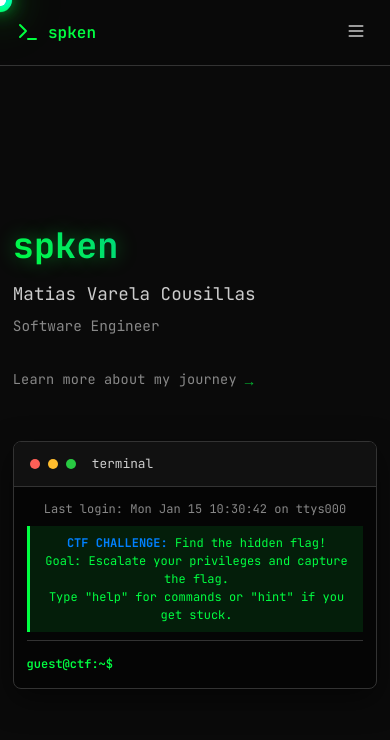
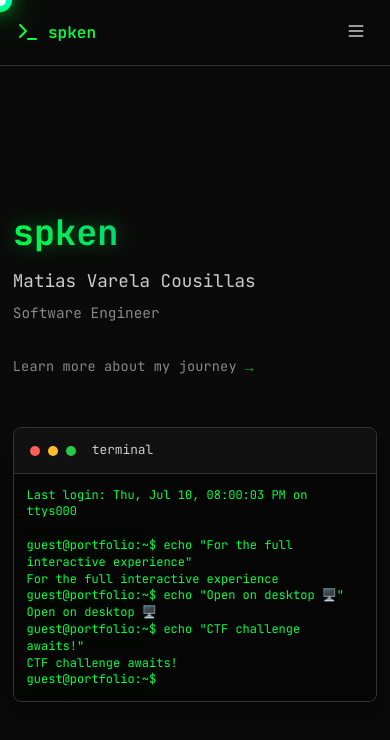
Before and after one commit to spken/whoami-deprecated, a React (Vite) app: page / in a window 390 px wide. Shown: the top 740 px of the page. Built offline with nearby package versions, Linux system fonts and the light colour scheme.

Commit message:
feat: add mobile terminal message and display last login time in Terminal component

```diff
--- a/src/components/HomeSection.tsx
+++ b/src/components/HomeSection.tsx
@@ -1,4 +1,5 @@
 import { motion } from "framer-motion";
+import { useState, useEffect } from "react";
 import Terminal from "./Terminal";
 
 interface HomeSectionProps {
@@ -6,6 +7,34 @@ interface HomeSectionProps {
 }
 
 export const HomeSection = ({ onSectionChange }: HomeSectionProps) => {
+  const [isMobile, setIsMobile] = useState(false);
+  const [currentTime, setCurrentTime] = useState('');
+
+  useEffect(() => {
+    const checkMobile = () => {
+      setIsMobile(window.innerWidth <= 768);
+    };
+
+    const updateTime = () => {
+      const now = new Date();
+      const timeString = now.toLocaleString('en-US', {
+        weekday: 'short',
+        month: 'short',
+        day: 'numeric',
+        hour: '2-digit',
+        minute: '2-digit',
+        second: '2-digit'
+      }) + ' on ttys000';
+      setCurrentTime(timeString);
+    };
+
+    checkMobile();
+    updateTime();
+    window.addEventListener('resize', checkMobile);
+
+    return () => window.removeEventListener('resize', checkMobile);
+  }, []);
+
   return (
     <motion.section
       key="home"
@@ -51,7 +80,43 @@ export const HomeSection = ({ onSectionChange }: HomeSectionProps) => {
             <span className="cta-arrow">→</span>
           </motion.div>
         </div>
-        <Terminal interactive={true} />
+        {isMobile ? (
+          <div className="mobile-terminal-message">
+            <div className="terminal">
+              <div className="terminal-header">
+                <div className="terminal-buttons">
+                  <div className="btn btn-close"></div>
+                  <div className="btn btn-minimize"></div>
+                  <div className="btn btn-maximize"></div>
+                </div>
+                <div className="terminal-title">terminal</div>
+              </div>
+              <div className="terminal-body">
+                <div className="terminal-text">
+                  Last login: {currentTime}
+                  <br />
+                  <br />
+                  <span className="glow">guest@portfolio:~$</span> echo "For the full interactive experience"
+                  <br />
+                  For the full interactive experience
+                  <br />
+                  <span className="glow">guest@portfolio:~$</span> echo "Open on desktop 🖥️"
+                  <br />
+                  Open on desktop 🖥️
+                  <br />
+                  <span className="glow">guest@portfolio:~$</span> echo "CTF challenge awaits!"
+                  <br />
+                  CTF challenge awaits!
+                  <br />
+                  <span className="glow">guest@portfolio:~$</span>{" "}
+                  <span className="cursor">█</span>
+                </div>
+              </div>
+            </div>
+          </div>
+        ) : (
+          <Terminal interactive={true} />
+        )}
       </div>
     </motion.section>
   );
--- a/src/components/Terminal.tsx
+++ b/src/components/Terminal.tsx
@@ -12,8 +12,22 @@ const Terminal: React.FC<TerminalProps> = ({ interactive = false }) => {
   const [currentUser, setCurrentUser] = useState("guest");
   const [awaitingPassword, setAwaitingPassword] = useState(false);
   const [pendingCommand, setPendingCommand] = useState<string[]>([]);
+  const [loginTime, setLoginTime] = useState('');
   const terminalBodyRef = useRef<HTMLDivElement>(null);
   const inputRef = useRef<HTMLInputElement>(null);
+
+  useEffect(() => {
+    const now = new Date();
+    const timeString = now.toLocaleString('en-US', {
+      weekday: 'short',
+      month: 'short',
+      day: 'numeric',
+      hour: '2-digit',
+      minute: '2-digit',
+      second: '2-digit'
+    }) + ' on ttys000';
+    setLoginTime(timeString);
+  }, []);
 
   // File system simulation
   const fileSystem = {
@@ -325,7 +339,7 @@ const Terminal: React.FC<TerminalProps> = ({ interactive = false }) => {
       <div className="terminal-body" ref={terminalBodyRef}>
         <div className="terminal-content">
           <div className="terminal-welcome">
-            Last login: Mon Jan 15 10:30:42 on ttys000
+            Last login: {loginTime}
             <br />
             <div className="ctf-intro">
               <strong>CTF CHALLENGE:</strong> Find the hidden flag!
```
